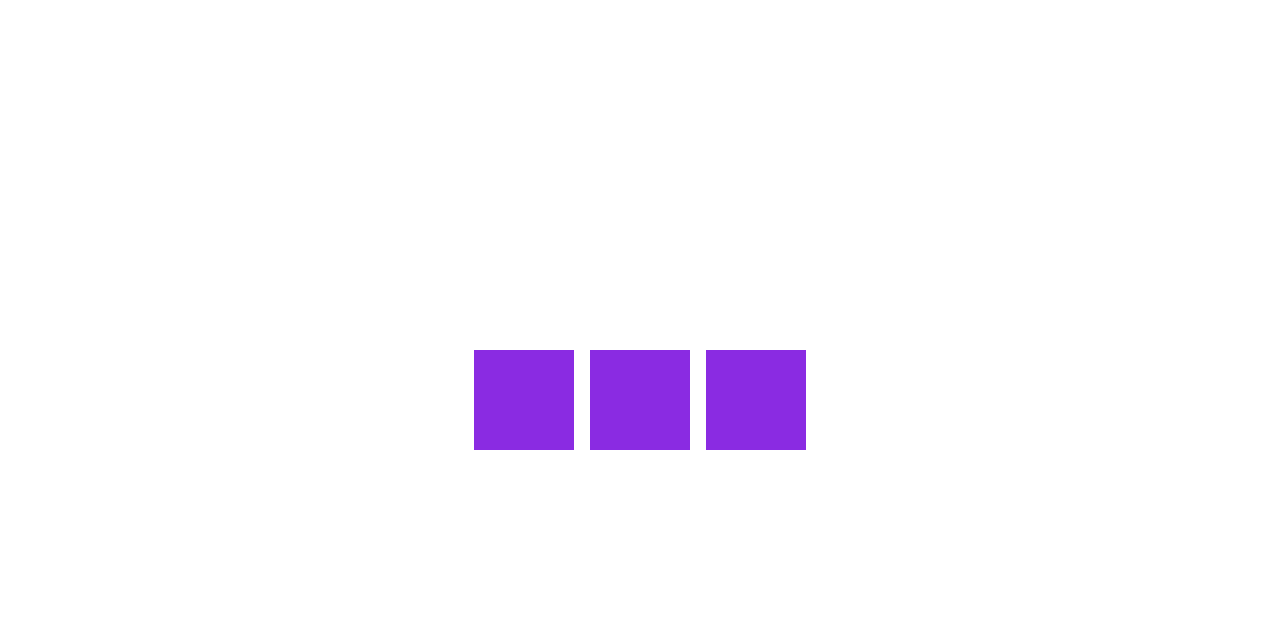
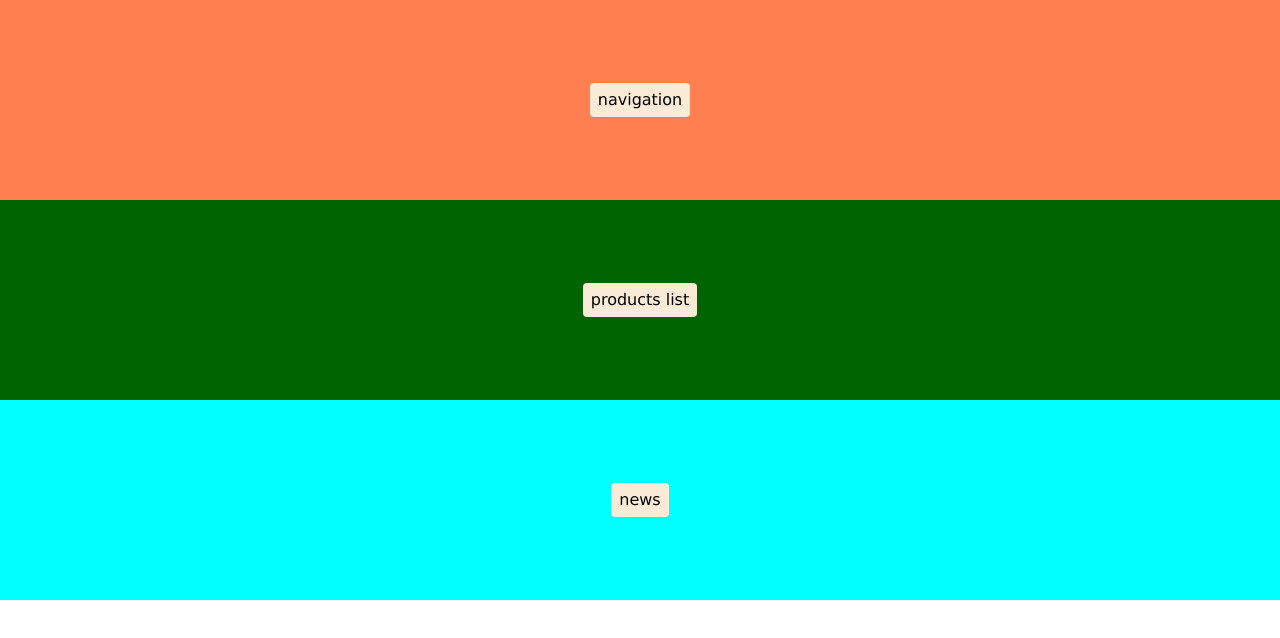
Before and after one commit to hogg21/gromcods, a website: page index.html in a window 1280 px wide. Drawn offline with nearby package versions, Linux system fonts and the light colour scheme.

Commit message:
Add files via upload

```diff
--- a/index.html
+++ b/index.html
@@ -13,10 +13,12 @@
     <link rel="stylesheet" href="style/selectors.css">
   </head>
   <body>
-    <div class="container">
-      <div class="square"></div>
-      <div class="square"></div>
-      <div class="square"></div>
-    </div>
+    <main class="products">
+      <section class="content">
+        <div class="block navigation"><span>Navigation</span></div>
+        <div class="block products-list"><span>Products list</span></div>
+      </section>
+      <div class="block news"><span>News</span></div>
+    </main>
   </body>
 </html>
--- a/style/selectors.css
+++ b/style/selectors.css
@@ -1,35 +1,46 @@
-* {
-  box-sizing: border-box;
+.navigation {
+  background-color: #ff7f50;
+  min-height: 200px;
+  display: flex;
+  flex-grow: 1;
 }
-.square {
-  width: 100px;
-  height: 100px;
-  margin: 8px;
-  background-color: #8a2be2;
+.products-list {
+  background-color: #006400;
+  min-height: 200px;
+  display: flex;
+  flex-grow: 1;
 }
-.container {
+.news {
+  background-color: #0ff;
+  min-height: 200px;
   display: flex;
-  height: 100vh;
-  justify-content: center;
-  align-items: center;
+  flex-grow: 1;
 }
-@media screen and(min-width:600px) {
-  .square {
-    background-color: #8a2be2;
+span {
+  font-family: Verdana, Geneva, Tahoma, sans-serif;
+  text-transform: lowercase;
+  background-color: #faebd7;
+  border-radius: 4px;
+  margin: auto;
+  padding: 8px;
+}
+@media screen and (min-width: 600px) and (max-width: 899px) {
+  .container {
+      display: flex;
+      flex-wrap: wrap;
+    }
+
+.block{
+  min-width: 50%;
+}
+}
+@media screen and (min-width:900px) {
+  .container{
+      display: flex;
+      flex-direction: row;
   }
+  .block{
+      flex-basis: 0;
+  }
+
 }
-@media screen and (max-width:600px) {
-  .square {
-    background-color: #ff7f50;
-  }
-}
-@media screen and (orientation: portrait) {
-  .container {
-    flex-direction: column;
-  }
-}
-@media screen and (orientation: landscape) {
-  .container {
-    flex-direction: row;
-  }
-}
```
